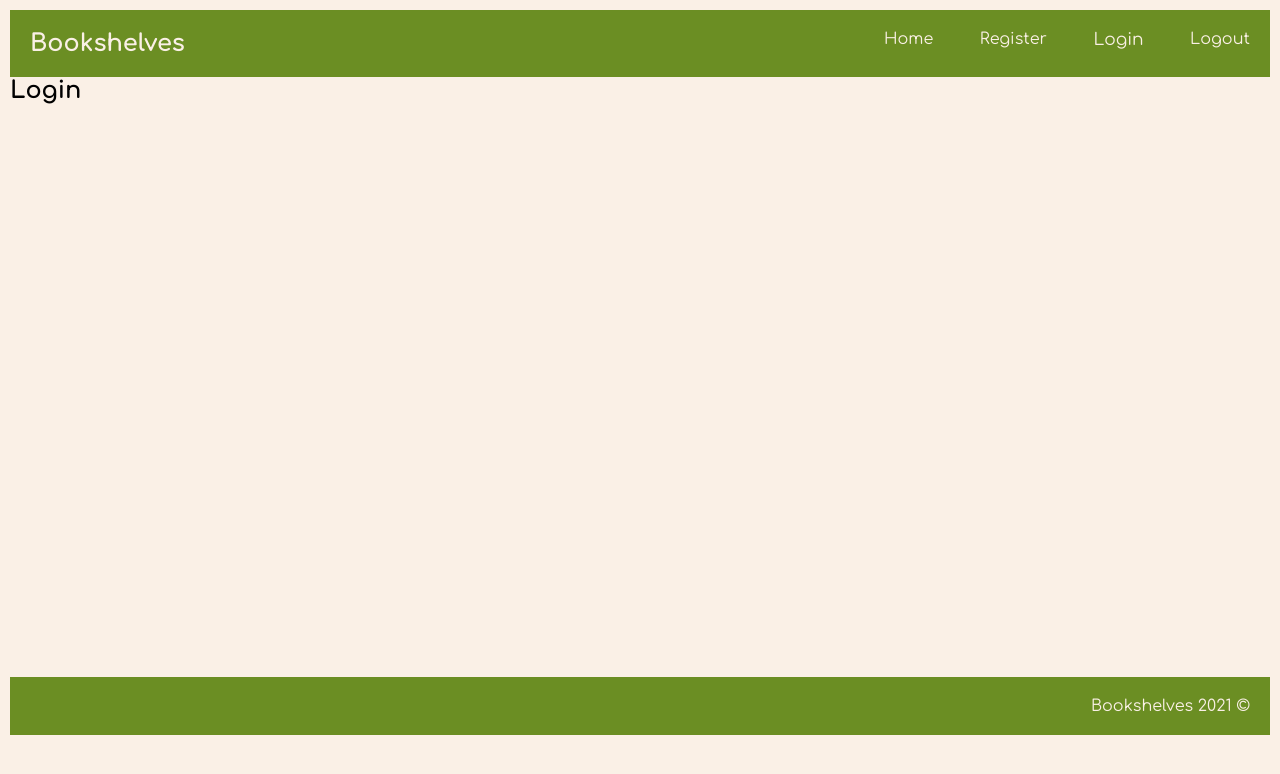
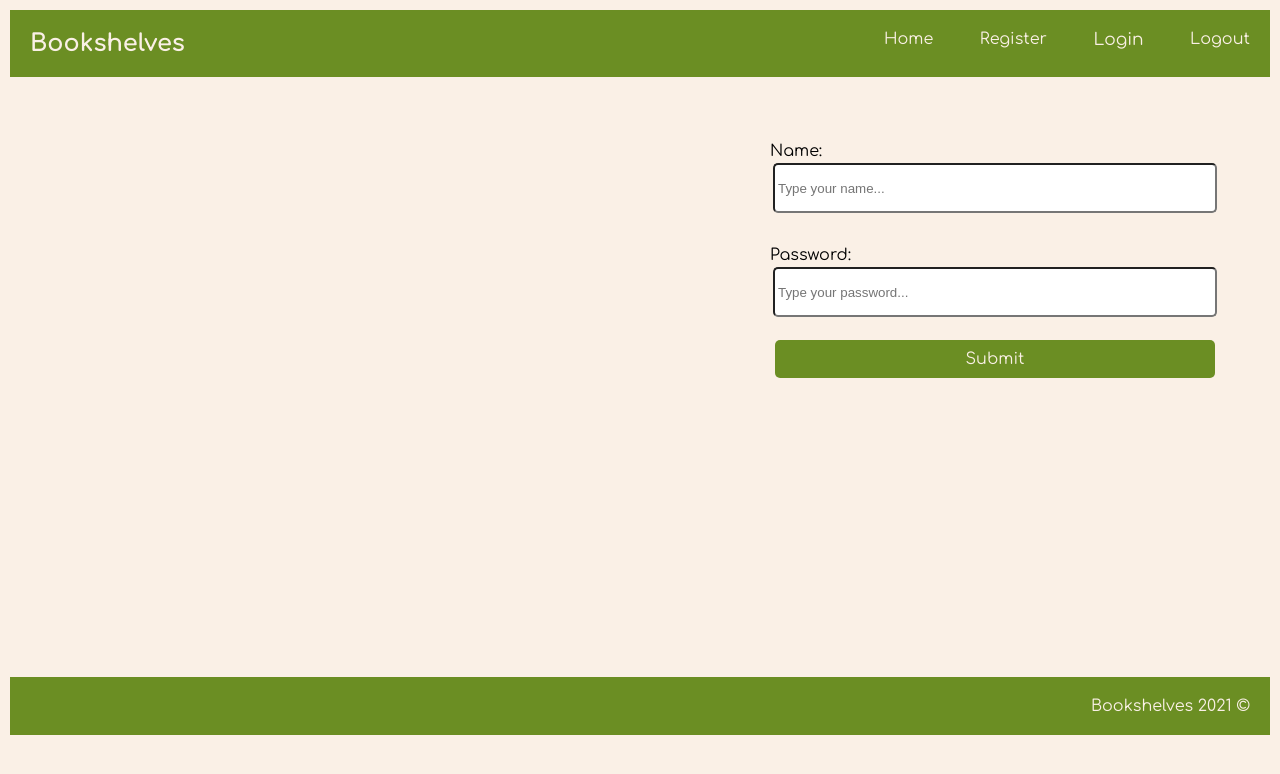
Before and after one commit to DinyoD/Bookshelves, a React (Create React App) app in the folder react_api/: page /login in a window 1280 px wide. Shown: the top 774 px of the page. Built offline with nearby package versions, Linux system fonts and the light colour scheme.

Commit message:
Add authService to send Register and Login data to server.

```diff
--- a/react_api/src/App.js
+++ b/react_api/src/App.js
@@ -1,6 +1,6 @@
-import Header from './components/Header';
-import AppRouter from './AppRouter';
-import Footer from './components/Footer';
+import Header from './components/Header/Header';
+import AppRouter from './components/AppRouter/AppRouter';
+import Footer from './components/Footer/Footer';
 
 
 function App() {
--- a/react_api/src/AppRouter.js
+++ b/react_api/src/components/AppRouter/AppRouter.js
@@ -1,8 +1,8 @@
 import { Route} from 'react-router-dom';
 
-import Home from './components/Home';
-import Register from './components/Register';
-import Login from './components/Login';
+import Home from '../Home/Home';
+import Register from '../AuthForms/Register';
+import Login from '../AuthForms/Login';
 
 const AppRouter = () => (
     <div className='body-container'>
--- /dev/null
+++ b/react_api/src/components/AuthForms/Login.js
@@ -0,0 +1,43 @@
+import authService from '../../services/authService';
+
+const Login = ({ history }) => {
+
+    const  submitHandler = (e) => {
+        e.preventDefault();
+        let user = {
+            username: e.target.username.value,
+            password: e.target.password.value,
+        };
+
+        //TODO validate user
+
+        authService.login(user)
+        .then(() => history.push('/home'));
+
+        e.target.username.value ='';
+        e.target.password.value ='';
+
+
+    }
+
+    return (
+        <div className='form-container'>
+            <form className='form form-register' onSubmit={submitHandler}>
+                {/* <div>{error.error ? error.error : ''}</div> */}
+                <div className='form-control'>
+                    <label htmlFor='username'>Name:</label>
+                    <input className='form-input' type="text" id='username' name='username' placeholder='Type your name...'/>
+                </div>
+
+                <div className='form-control'>
+                    <label htmlFor='password'>Password:</label>
+                    <input className='form-input' type="text" id='password' name='password' placeholder='Type your password...'/>
+                </div>
+
+                <input type="submit" className='btn form-btn' value='Submit'/>
+            </form>
+        </div>
+    )
+};
+
+export default Login;
--- a/react_api/src/components/Register.js
+++ b/react_api/src/components/AuthForms/Register.js
@@ -1,53 +1,29 @@
-import { useState, useEffect } from 'react';
 
-const serverUrl = 'http://localhost:5000/api/v1/auth/register';
+import authService from '../../services/authService';
 
-const Register = () => {
+const Register = ({history}) => {
 
-    const [user, setUser] = useState({
-        username: '',
-        email: '',
-        password: '',
-        confirmPassword: ''
-    });
 
     const  submitHandler = (e) => {
         e.preventDefault();
-        setUser({
+        let user = {
             username: e.target.username.value,
             email: e.target.email.value,
             password: e.target.password.value,
             confirmPassword: e.target.confirmPassword.value
-        })
+        };
+
+        //TODO validate user
+
+        authService.login(user)
+        .then(() => history.push('/home'));
 
         e.target.username.value ='';
         e.target.email.value ='';
         e.target.password.value ='';
         e.target.confirmPassword.value ='';
+
     }
-
-    useEffect( () => {
-        const register = async () => {
-            await fetchData(user);
-
-        };
-
-        register();
-    },[user])
-
-    const fetchData = async(user) => {
-        const res = await fetch(
-            serverUrl, {
-                method: 'POST',
-                headers: {
-                    'Content-Type': 'application/json'
-                },
-                body: JSON.stringify(user)
-            }
-        );
-        return await res.json()
-    };
-
 
 
     return (
--- a/react_api/src/components/Home.js
+++ b/react_api/src/components/Home/Home.js
@@ -1,4 +1,4 @@
-import Button from './Button';
+import Button from '../Shared/Button';
 
 const  Home = ({pageName}) => (
         <div className='body'>
--- a/react_api/src/components/Login.js
+++ /dev/null
@@ -1,5 +0,0 @@
-const Login = () => (
-    <h2>Login</h2>
-);
-
-export default Login;
--- a/react_api/src/index.scss
+++ b/react_api/src/index.scss
@@ -90,10 +90,11 @@ body{
   .form{
     display: flex;
     flex-direction: column;
-    justify-content: space-between;
+    justify-content: flex-start;
     min-height: 440px;
   }
   .form-control{
+    margin: 15px 0;
     display: flex;
     flex-direction: column;
   }
--- /dev/null
+++ b/react_api/src/services/authService.js
@@ -0,0 +1,33 @@
+const serverUrl = 'http://localhost:5000/api/v1/auth';
+
+const authService = {
+    register: async (user) => {
+        let url = serverUrl + '/register'
+        const res = await fetch(
+            url, {
+                method: 'POST',
+                headers: {
+                    'Content-Type': 'application/json'
+                },
+                body: JSON.stringify(user)
+            }
+        );
+        return await res.json()
+    },
+
+    login: async(user) => {
+        let url = serverUrl + '/login'
+        const res = await fetch(
+            url, {
+                method: 'POST',
+                headers: {
+                    'Content-Type': 'application/json'
+                },
+                body: JSON.stringify(user)
+            }
+        );
+        return await res.json()
+    }
+}
+
+export default authService;
```
Also changed, not shown: react_api/src/components/Footer/Footer.js (renamed from react_api/src/components/Footer.js), react_api/src/components/Header/Header.js (renamed from react_api/src/components/Header.js), react_api/src/components/Shared/Button.js (renamed from react_api/src/components/Button.js), 2 other files (tests, documents, lock files or other folders).
